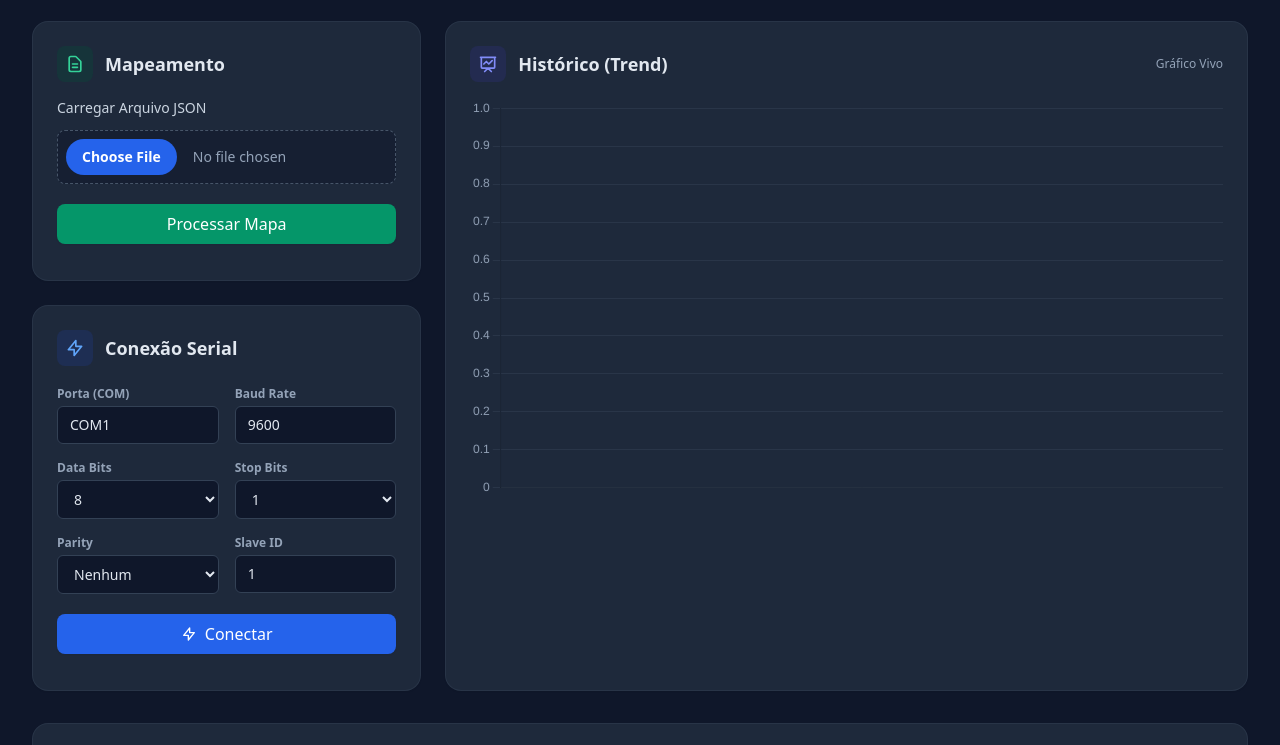
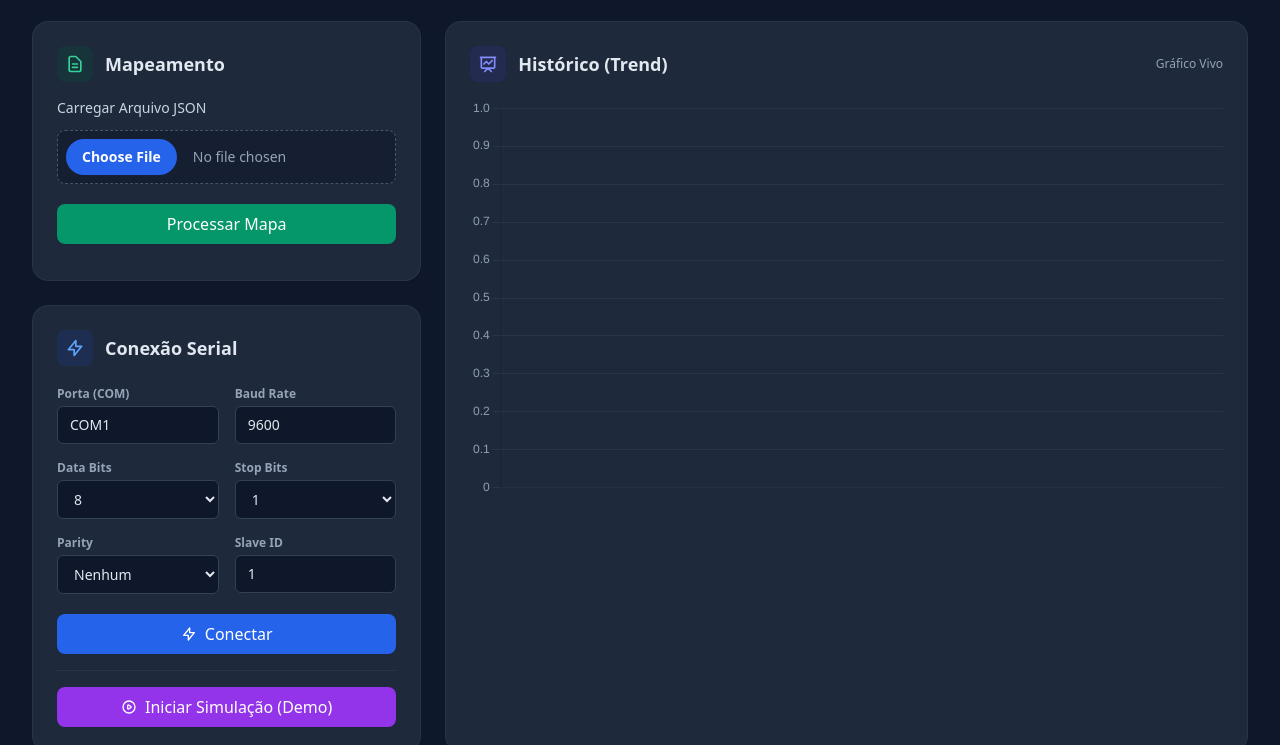
Before and after one commit to andersondeoliveiramachado/LagosServicosModBusEATON, a website: page public/index.html in a window 1280 px wide. Shown: the part 217-962 px from the top of the page. Drawn offline with nearby package versions, Linux system fonts and the light colour scheme; no server answers.

Commit message:
feat: initialize dashboard UI with Tailwind CSS and Modbus monitoring layout

```diff
--- a/public/index.html
+++ b/public/index.html
@@ -162,6 +162,11 @@
                     </button>
                 </div>
                 <div id="configStatus" class="mt-3 text-sm font-medium text-center"></div>
+                <div class="mt-4 pt-4 border-t border-slate-100 dark:border-slate-700/50">
+                    <button id="demoBtn" onclick="toggleDemo()" class="w-full bg-purple-600 hover:bg-purple-700 text-white font-medium py-2 px-4 rounded-lg transition-colors shadow-sm flex items-center justify-center gap-2 focus:ring-2 focus:ring-purple-500 focus:ring-offset-2 dark:focus:ring-offset-slate-800">
+                        <svg class="w-4 h-4" fill="none" viewBox="0 0 24 24" stroke="currentColor"><path stroke-linecap="round" stroke-linejoin="round" stroke-width="2" d="M14.752 11.168l-3.197-2.132A1 1 0 0010 9.87v4.263a1 1 0 001.555.832l3.197-2.132a1 1 0 000-1.664z"></path><path stroke-linecap="round" stroke-linejoin="round" stroke-width="2" d="M21 12a9 9 0 11-18 0 9 9 0 0118 0z"></path></svg> Iniciar Simulação (Demo)
+                    </button>
+                </div>
             </div>
         </div>
 
@@ -523,7 +528,10 @@
 
     socket.on('modbus-data', renderDashboardData);
 
+    let localMapMemory = [];
+
     socket.on('map-loaded', (map) => {
+        localMapMemory = map;
         // Gera dados fake ('---') baseados no mapa para desenhar a lista/KPIs iniciais vazios
         const initialFakeData = map.map(item => ({
             name: item.name,
@@ -544,6 +552,89 @@
         status.className = "mt-3 text-sm font-medium text-amber-500 text-center";
     });
 
+    let demoInterval = null;
+    let fallbackMap = [
+        { name: "Tensão de Entrada", unit: "V", min: 190.0, max: 240.0 },
+        { name: "Carga da Bateria", unit: "%", min: 20.0, max: 100.0 },
+        { name: "Temperatura Interna", unit: "°C", max: 45.0 },
+        { name: "Corrente Total", unit: "A", max: 150.0 }
+    ];
+
+    function toggleDemo() {
+        const btn = document.getElementById('demoBtn');
+        const connectBtn = document.getElementById('connectBtn');
+
+        if (demoInterval) {
+            // Parar demo
+            clearInterval(demoInterval);
+            demoInterval = null;
+
+            btn.innerHTML = `<svg class="w-4 h-4" fill="none" viewBox="0 0 24 24" stroke="currentColor"><path stroke-linecap="round" stroke-linejoin="round" stroke-width="2" d="M14.752 11.168l-3.197-2.132A1 1 0 0010 9.87v4.263a1 1 0 001.555.832l3.197-2.132a1 1 0 000-1.664z"></path><path stroke-linecap="round" stroke-linejoin="round" stroke-width="2" d="M21 12a9 9 0 11-18 0 9 9 0 0118 0z"></path></svg> Iniciar Simulação (Demo)`;
+            btn.className = "w-full bg-purple-600 hover:bg-purple-700 text-white font-medium py-2 px-4 rounded-lg transition-colors shadow-sm flex items-center justify-center gap-2 focus:ring-2 focus:ring-purple-500 focus:ring-offset-2 dark:focus:ring-offset-slate-800";
+
+            connectBtn.disabled = false;
+            connectBtn.classList.remove('opacity-50', 'cursor-not-allowed');
+
+            chart.data.labels = [];
+            chart.data.datasets = [];
+            chart.update('none');
+
+            const mapToClear = localMapMemory.length > 0 ? localMapMemory : fallbackMap;
+            const initialFakeData = mapToClear.map(item => ({
+                name: item.name,
+                value: '---',
+                unit: item.unit,
+                min: item.min,
+                max: item.max
+            }));
+            renderDashboardData(initialFakeData);
+            showToast("Modo de Simulação Encerrado.", "warning");
+        } else {
+            // Iniciar demo
+            if (!document.getElementById('disconnectBtn').classList.contains('hidden')) {
+                desconectarSerial(); // Força desligar a rede real
+            }
+
+            btn.innerHTML = `<svg class="w-4 h-4" fill="none" viewBox="0 0 24 24" stroke="currentColor"><path stroke-linecap="round" stroke-linejoin="round" stroke-width="2" d="M21 12a9 9 0 11-18 0 9 9 0 0118 0z"></path><path stroke-linecap="round" stroke-linejoin="round" stroke-width="2" d="M9 10a1 1 0 011-1h4a1 1 0 011 1v4a1 1 0 01-1 1h-4a1 1 0 01-1-1v-4z"></path></svg> Parar Simulação`;
+            btn.className = "w-full bg-red-600 hover:bg-red-700 text-white font-medium py-2 px-4 rounded-lg transition-colors shadow-sm flex items-center justify-center gap-2 animate-pulse";
+
+            connectBtn.disabled = true;
+            connectBtn.classList.add('opacity-50', 'cursor-not-allowed');
+
+            const mapToUse = localMapMemory.length > 0 ? localMapMemory : fallbackMap;
+
+            let fakeValues = mapToUse.map(reg => {
+                const min = reg.min !== undefined ? reg.min : 50;
+                const max = reg.max !== undefined ? reg.max : min + 100;
+                return min + ((max - min) * 0.7); // Inicia num valor 70% saudável
+            });
+
+            demoInterval = setInterval(() => {
+                const fakeData = mapToUse.map((reg, index) => {
+                    // random walk simulando variação real
+                    let randWalk = (Math.random() - 0.5) * (fakeValues[index] * 0.05);
+                    fakeValues[index] += randWalk;
+
+                    // Força um alarme de vez em quando (5% chance) no 1º item que tem 'min'
+                    if (index === 0 && Math.random() < 0.05) {
+                       fakeValues[index] = reg.min ? (reg.min - 5) : fakeValues[index] * 0.5;
+                    }
+
+                    return {
+                        name: reg.name,
+                        value: fakeValues[index].toFixed(1),
+                        unit: reg.unit,
+                        min: reg.min,
+                        max: reg.max
+                    }
+                });
+                renderDashboardData(fakeData);
+            }, 1000);
+
+            showToast("Modo Simulação Iniciado! Gerando dados virtuais...", "success");
+        }
+    }
+
 </script>
 
 </body>
```
